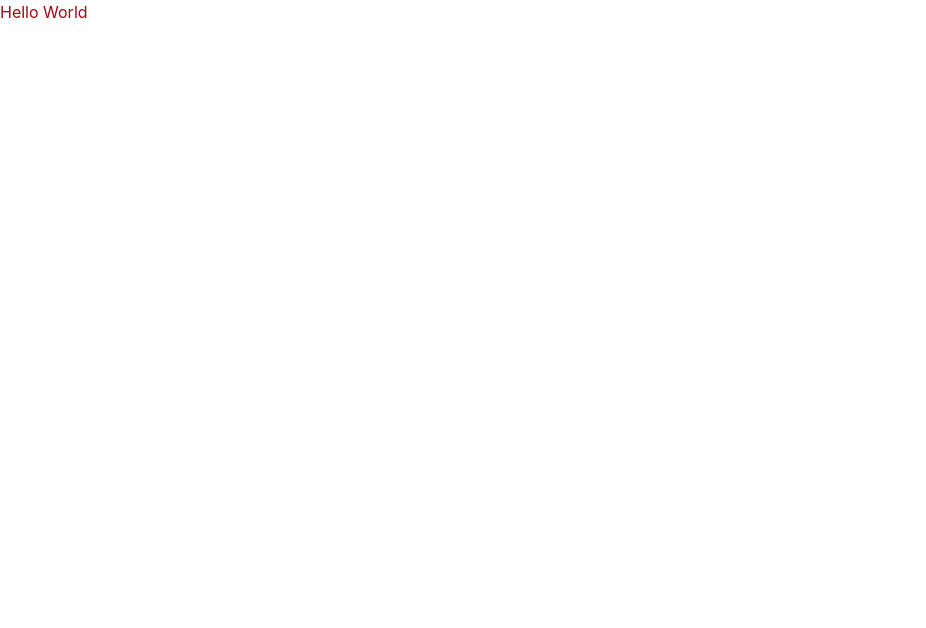
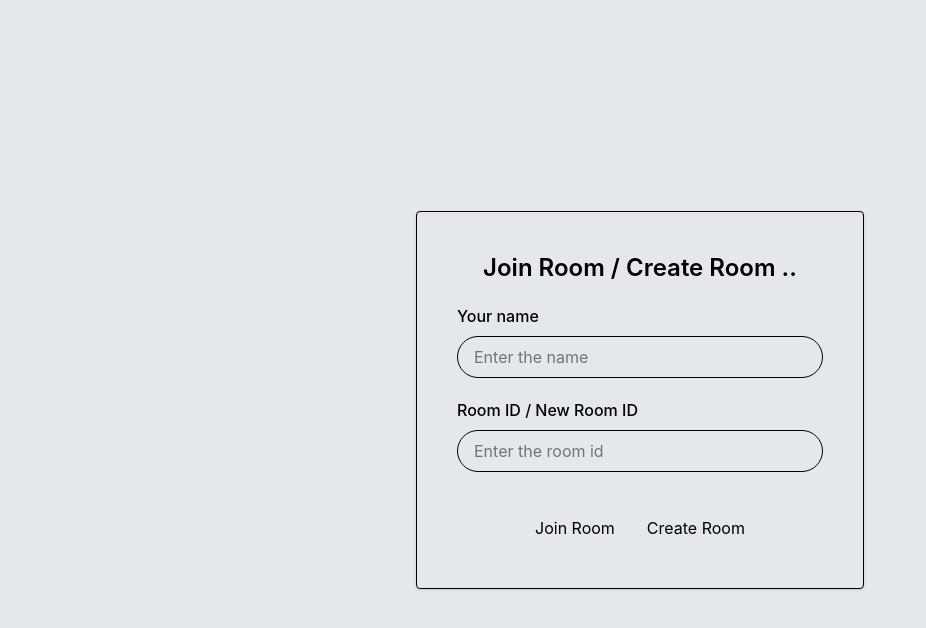
Before and after one commit to ma3llim/java_projects, a React (Vite) app in the folder chatapp_websocket/chat_frontend/: page / in a window 1280 px wide. Shown: the top 628 px of the page, without its empty margins (0-926 px from the left). Built offline with nearby package versions, Linux system fonts and the light colour scheme.

Commit message:
feat: added the join or create room UI

```diff
--- a/chatapp_websocket/chat_frontend/index.html
+++ b/chatapp_websocket/chat_frontend/index.html
@@ -1,13 +1,16 @@
 <!doctype html>
-<html lang="en">
-  <head>
+<html lang="en" class="dark">
+
+<head>
     <meta charset="UTF-8" />
     <link rel="icon" type="image/svg+xml" href="/favicon.svg" />
     <meta name="viewport" content="width=device-width, initial-scale=1.0" />
-    <title>chat_frontend</title>
-  </head>
-  <body>
+    <title>Room Chat App</title>
+</head>
+
+<body class="h-screen bg-gray-200 dark:bg-slate-950 dark:text-white">
     <div id="root"></div>
     <script type="module" src="/src/main.tsx"></script>
-  </body>
+</body>
+
 </html>
--- a/chatapp_websocket/chat_frontend/package.json
+++ b/chatapp_websocket/chat_frontend/package.json
@@ -10,10 +10,13 @@
     "preview": "vite preview"
   },
   "dependencies": {
+    "@stomp/stompjs": "^7.3.0",
     "@tailwindcss/vite": "^4.3.3",
     "react": "^19.2.8",
     "react-dom": "^19.2.8",
     "react-router": "^8.3.0",
+    "react-toastify": "^11.1.0",
+    "sockjs-client": "^1.6.1",
     "tailwindcss": "^4.3.3"
   },
   "devDependencies": {
--- /dev/null
+++ b/chatapp_websocket/chat_frontend/src/components/JoinCreateChat.tsx
@@ -0,0 +1,58 @@
+const JoinCreateChat = () => {
+    return (
+        <div className="min-h-screen flex items-center justify-center ">
+            <div className="p-10 dark:border-gray-700 border w-full flex flex-col gap-5 max-w-md rounded dark:bg-gray-900 shadow">
+                <h1 className="text-2xl font-semibold text-center ">Join Room / Create Room ..</h1>
+                {/* name div */}
+                <div className="">
+                    <label htmlFor="name" className="block font-medium mb-2">
+                        Your name
+                    </label>
+                    <input
+                        // onChange={handleFormInputChange}
+                        // value={detail.userName}
+                        type="text"
+                        id="name"
+                        name="userName"
+                        placeholder="Enter the name"
+                        className="w-full dark:bg-gray-600 px-4 py-2 border dark:border-gray-600 rounded-full focus:outline-none focus:ring-2 focus:ring-blue-500"
+                    />
+                </div>
+
+                {/* room id div */}
+                <div className="">
+                    <label htmlFor="name" className="block font-medium mb-2">
+                        Room ID / New Room ID
+                    </label>
+                    <input
+                        name="roomId"
+                        // onChange={handleFormInputChange}
+                        // value={detail.roomId}
+                        type="text"
+                        id="name"
+                        placeholder="Enter the room id"
+                        className="w-full dark:bg-gray-600 px-4 py-2 border dark:border-gray-600 rounded-full focus:outline-none focus:ring-2 focus:ring-blue-500"
+                    />
+                </div>
+
+                {/* button  */}
+                <div className="flex justify-center gap-2 mt-4">
+                    <button
+                        // onClick={joinChat}
+                        className="px-3 py-2 dark:bg-blue-500 hover:dark:bg-blue-800 rounded-full cursor-pointer"
+                    >
+                        Join Room
+                    </button>
+                    <button
+                        // onClick={createRoom}
+                        className="px-3 py-2 dark:bg-orange-500 hover:dark:bg-orange-800 rounded-full cursor-pointer"
+                    >
+                        Create Room
+                    </button>
+                </div>
+            </div>
+        </div>
+    );
+};
+
+export default JoinCreateChat;
--- a/chatapp_websocket/chat_frontend/src/main.tsx
+++ b/chatapp_websocket/chat_frontend/src/main.tsx
@@ -1,15 +1,17 @@
 import { StrictMode } from "react";
 import { createRoot } from "react-dom/client";
 import "./index.css";
-import App from "./App.tsx";
 import { BrowserRouter, Route, Routes } from "react-router";
+import { ToastContainer } from "react-toastify";
+import JoinCreateChat from "./components/JoinCreateChat";
 
 createRoot(document.getElementById("root")!).render(
     <StrictMode>
         <BrowserRouter>
             <Routes>
-                <Route index path="/" element={<App />} />
+                <Route index path="/" element={<JoinCreateChat />} />
             </Routes>
         </BrowserRouter>
+        <ToastContainer />
     </StrictMode>,
 );
```
Also changed, not shown: 1 other file (tests, documents, lock files or other folders).
